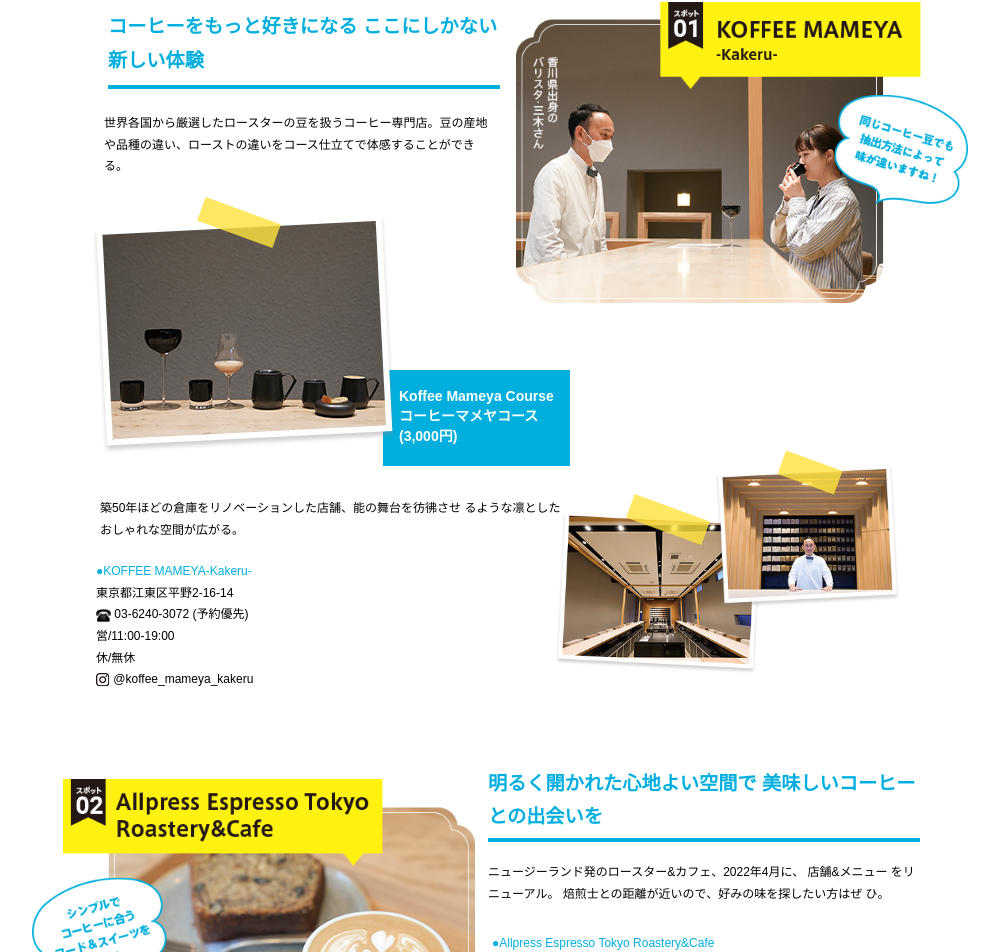
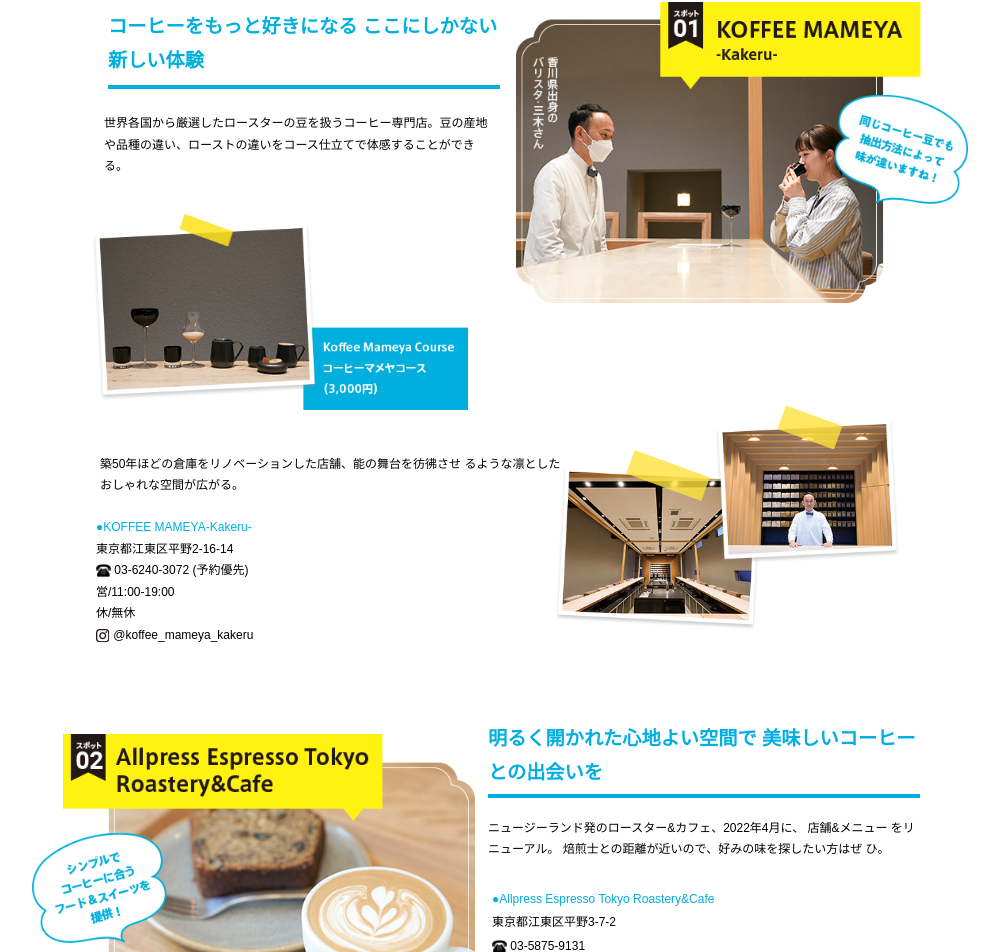
Before and after one commit to hars123h/japenese_toursite, a React (Create React App) app: page / in a window 1280 px wide. Shown: the part 6632-7584 px from the top of the page, without its empty margins (152-1151 px from the left). Built offline with nearby package versions, Linux system fonts and the light colour scheme.

Commit message:
Image Change

```diff
--- a/src/App.jsx
+++ b/src/App.jsx
@@ -44,7 +44,9 @@
 import s10newImage from './images/s10newImage.png';
 import s10combined from './images/s10combined.png';
 // Screen 11 Images
-import s11cupimage from './images/s11cupimage.png';
+// import s11cupimage from './images/s11cupimage.png';
+import s11cupimage from './images/s1cupimage.png';
+
 import s11downleft from './images/s11downleft.png';
 import s11downright from './images/s11downright.png';
 import s11Koffee from './images/s11Koffee.png';
@@ -629,11 +631,11 @@
 
                 <div className='relative cstm:-translate-x-5'>
                   <img src={s11cupimage} alt="cupimage" />
-                  <div className='w-[80px] opacity-80 h-[25px] bg-[#fee33d] absolute -top-1 rotate-[20deg] left-[35%] z-10'> </div>
+                  {/* <div className='w-[80px] opacity-80 h-[25px] bg-[#fee33d] absolute -top-1 rotate-[20deg] left-[35%] z-10'> </div>
                   <div className="bg-[#00afde] absolute -z-10 text-sm xcstm:-bottom-20 cstm:-right-40 md:-bottom-3 md:-right-44 xcstm:-right-0  font-bold text-white p-4 boxXy">
                     <div className='mb-1'>Koffee Mameya Course <br /> コーヒーマメヤコース <br /> (3,000円)
                     </div>
-                  </div>
+                  </div> */}
                 </div>
               </div>
             </div>
```
Also changed, not shown: src/images/s1cupimage.png (added).
